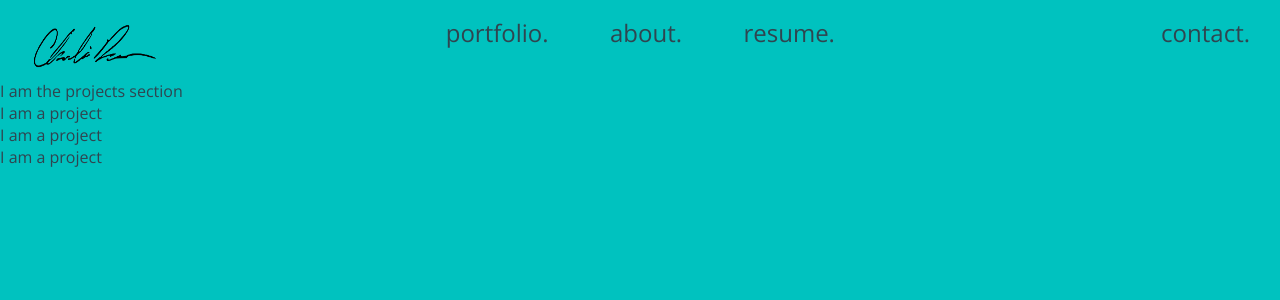
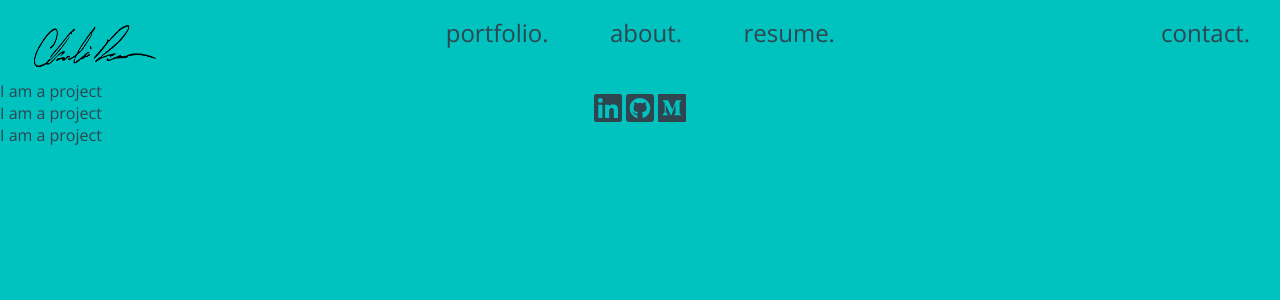
Before and after one commit to Cparusso/portfolio, a React (Create React App) app: page /projects in a window 1280 px wide. Shown: the top 300 px of the page. Built offline with nearby package versions, Linux system fonts and the light colour scheme.

Commit message:
Added a footer to the about and projects pages

```diff
--- a/src/components/About.js
+++ b/src/components/About.js
@@ -1,7 +1,9 @@
 import React from 'react'
+import { FaLinkedin, FaGithubSquare, FaMedium } from 'react-icons/fa';
 
 function About() {
     return (
+        <div>
             <div className="banner-container" >
                 <div className="banner-about" >
                     <p>
@@ -22,6 +24,25 @@ function About() {
                 </div>
                 <img className="picture-of-menobeard" src="menobeard.png" />
             </div>
+            <div
+                style={{
+                        width: "100vw",
+                        textAlign: "center",
+                        marginTop: "-7vh",
+                        zIndex: "1000",
+                    }}
+                >
+                <a className="react-icon-svg" href="https://www.linkedin.com/in/charlieprusso/" target="blank" >
+                    <FaLinkedin />
+                </a>
+                <a className="react-icon-svg" href="https://www.github.com/cparusso/" target="blank" >
+                    <FaGithubSquare />
+                </a>
+                <a className="react-icon-svg" href="https://medium.com/@cparusso" target="blank" >
+                    <FaMedium />
+                </a>
+            </div>
+        </div>
     );
 }
 
--- a/src/components/Project.js
+++ b/src/components/Project.js
@@ -5,7 +5,7 @@ function Project() {
         <div>
             I am a project
         </div>
-    );
+    )
 }
 
 export default Project
--- a/src/containers/Projects.js
+++ b/src/containers/Projects.js
@@ -1,15 +1,35 @@
 import React from 'react'
 import Project from '../components/Project.js'
+import { FaLinkedin, FaGithubSquare, FaMedium } from 'react-icons/fa'
 
 function Projects() {
     return (
         <div>
-            I am the projects section
-            <Project />
-            <Project />
-            <Project />
+            <div>
+                <Project />
+                <Project />
+                <Project />
+            </div>
+            <div
+                style={{
+                    width: "100vw",
+                    textAlign: "center",
+                    marginTop: "-7vh",
+                    zIndex: "1000",
+                }}
+            >
+                <a className="react-icon-svg" href="https://www.linkedin.com/in/charlieprusso/" target="blank" >
+                    <FaLinkedin />
+                </a>
+                <a className="react-icon-svg" href="https://www.github.com/cparusso/" target="blank" >
+                    <FaGithubSquare />
+                </a>
+                <a className="react-icon-svg" href="https://medium.com/@cparusso" target="blank" >
+                    <FaMedium />
+                </a>
+            </div>
         </div>
-    );
+    )
 }
 
 export default Projects
```
Also changed, not shown: 1 other file (tests, documents, lock files or other folders). Lines whose indentation alone changed are shown as unchanged.
